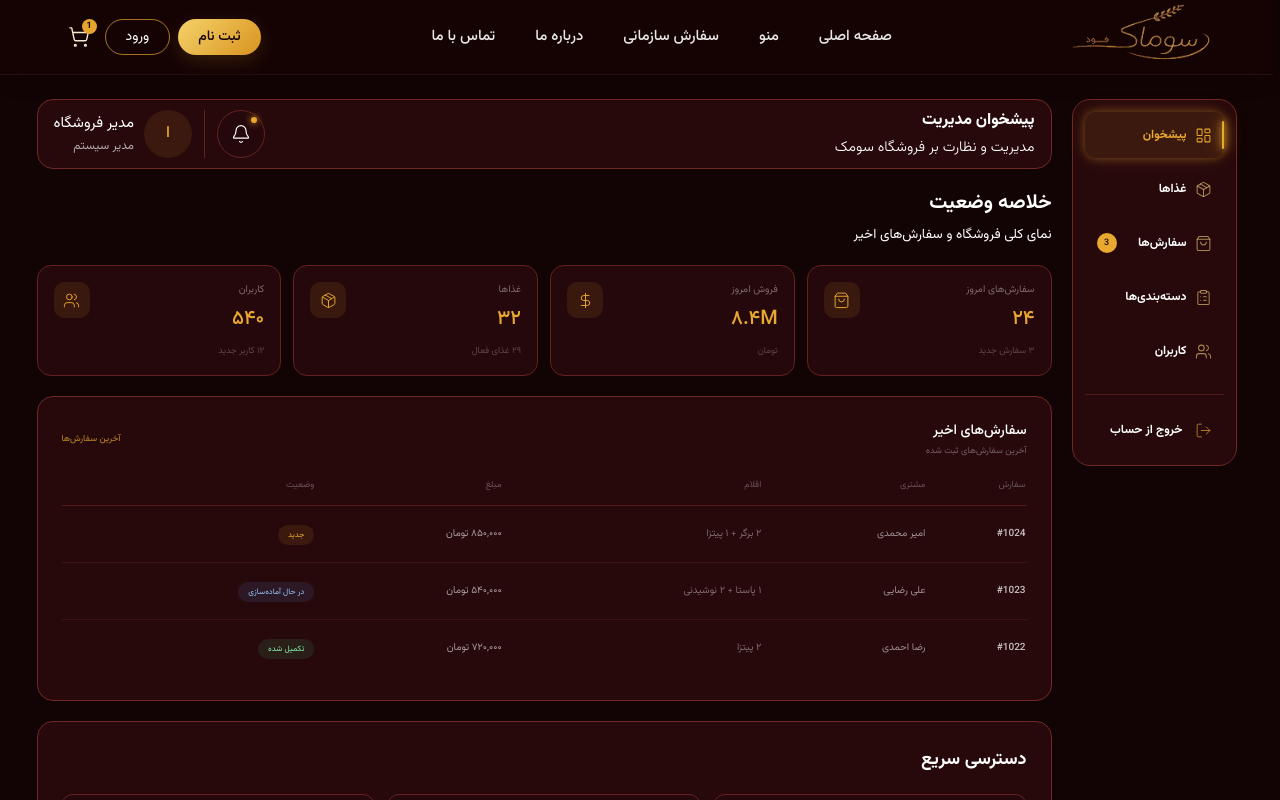
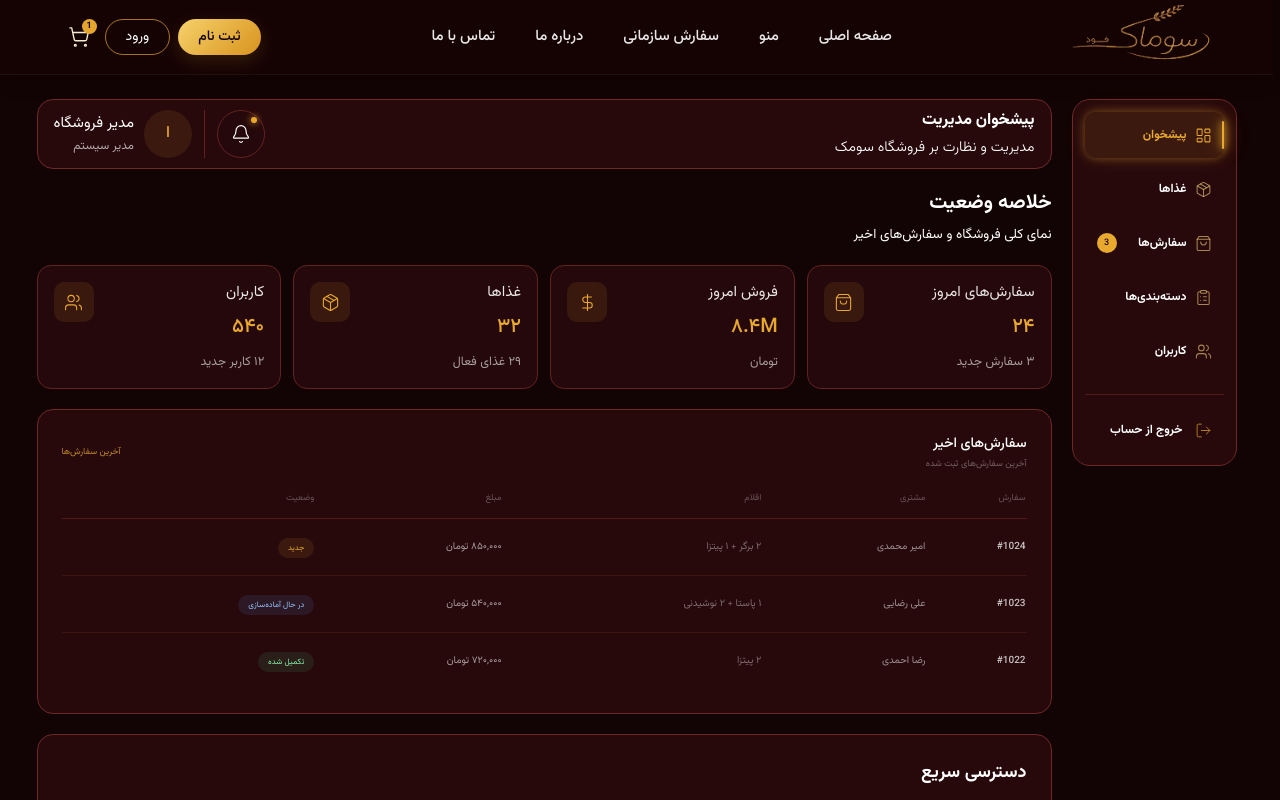
Before and after one commit to AmirMahidEs/soomak-food, a React (Vite) app: page /admin in a window 1280 px wide. Shown: the top 800 px of the page. Built offline with nearby package versions, Linux system fonts and the light colour scheme.

Commit message:
style: update typography and spacing in AdminStatCard for improved readability

```diff
--- a/src/components/admin/dashboard/AdminStatCard.jsx
+++ b/src/components/admin/dashboard/AdminStatCard.jsx
@@ -15,7 +15,7 @@ export default function AdminStatCard({
     >
       <div className="flex items-start justify-between">
         <div>
-          <p className="text-[10px] text-white/40">
+          <p className="text-[15px] text-white/90">
             {title}
           </p>
 
@@ -24,12 +24,12 @@ export default function AdminStatCard({
           </p>
         </div>
 
-        <div className="flex h-9 w-9 items-center justify-center rounded-[10px] bg-[#e9a92f]/10 text-[#e9a92f]">
-          <Icon size={17} strokeWidth={1.35} />
+        <div className="flex h-10 w-10 items-center justify-center rounded-[10px] bg-[#e9a92f]/10 text-[#e9a92f]">
+          <Icon size={19} strokeWidth={1.35} />
         </div>
       </div>
 
-      <p className="mt-3 text-[9px] text-white/25">
+      <p className="mt-3 text-[12.5px] text-white/60">
         {description}
       </p>
     </motion.div>
```
